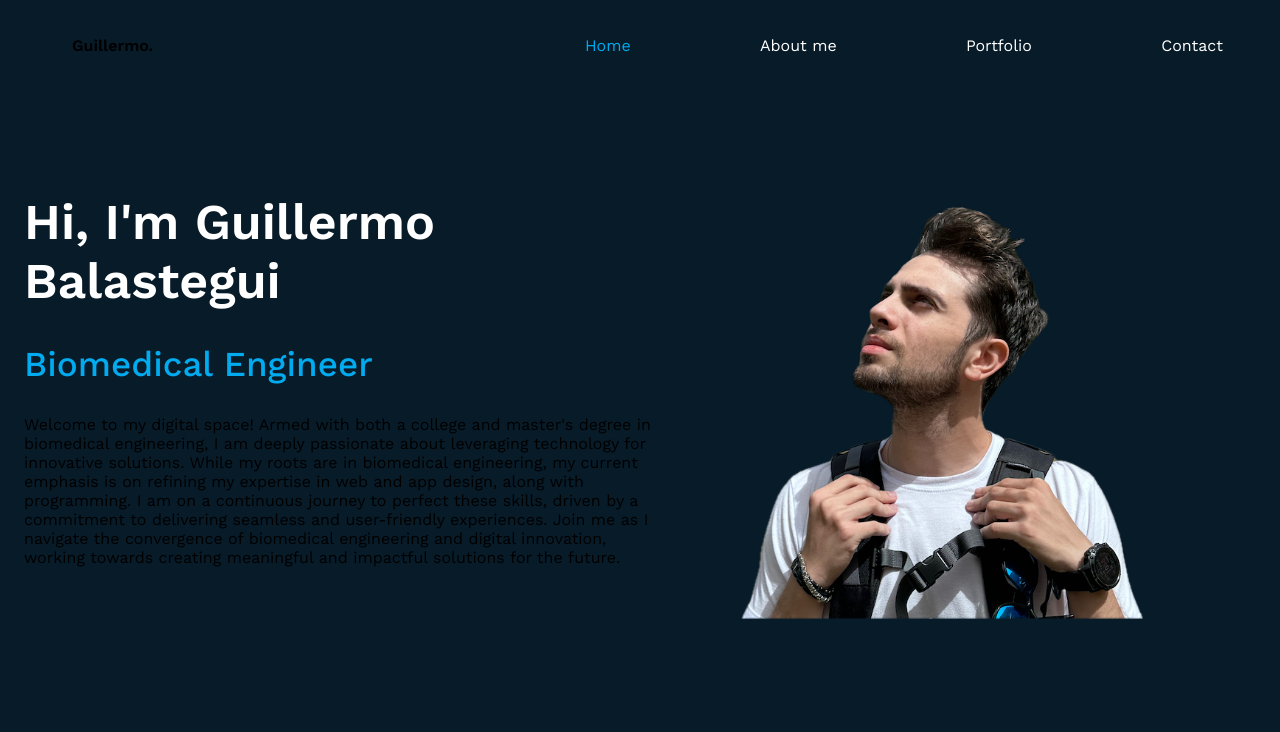
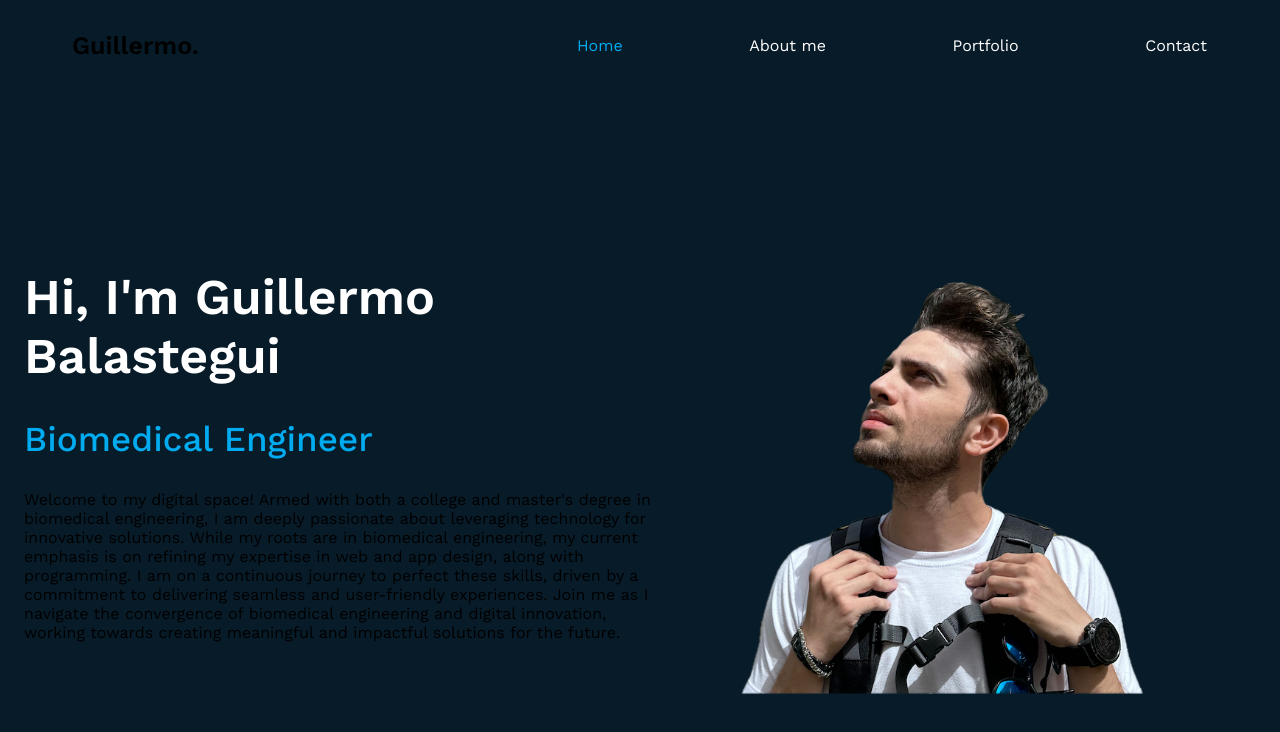
Before and after one commit to Balasteguisson/webportfolio, a Next.js app: page /home in a window 1280 px wide. Shown: the top 732 px of the page. Built offline with nearby package versions, Linux system fonts and the light colour scheme.

Commit message:
Añadido logo y hover para verlo en el nombre

```diff
--- a/src/app/home/layout.tsx
+++ b/src/app/home/layout.tsx
@@ -1,11 +1,14 @@
 import '@/styles/layout.css'
 import PortfolioNavigation from '@/components/portfolioNavigation'
-
+import Image from 'next/image'
 export default function Layout({ children }: { children: React.ReactNode }) {
   return (
     <div className="parentLayout">
       <div className="headerDiv">
-        <div className="logo">Guillermo.</div>
+        <div className="logo">
+          <p>Guillermo.</p>
+          <Image src='/nobcLogo.png' alt='Logo personal de Guillermo' width={180} height={60}/>
+        </div>
         <PortfolioNavigation></PortfolioNavigation>
       </div>
       <div>{children}</div>
--- a/src/styles/intro.css
+++ b/src/styles/intro.css
@@ -21,3 +21,6 @@
     font-weight: 450;
     color: #00abf0;
 }
+
+.portraitContainer img {
+}
--- a/src/styles/layout.css
+++ b/src/styles/layout.css
@@ -3,8 +3,8 @@
     justify-content: space-between;
     height: 75px;
     width: 100%;
-    position: fixed;
     z-index: 100;
+
 }
 
 .logo {
@@ -12,5 +12,26 @@
     align-items: center;
     justify-content: center;
     margin-left: 5vw;
+    position: relative;
+}
+
+.logo p {
     font-weight: 600;
+    font-size: 25px;
+    opacity: 1;
 }
+
+.logo img{
+    position: absolute;
+    opacity: 0;
+    transition: opacity 0.5s ease;
+}
+
+.logo:hover p{
+    opacity: 0;
+    transition: opacity 1s ease;
+}
+
+.logo:hover img {
+    opacity: 1;
+}
--- a/src/styles/navbar.css
+++ b/src/styles/navbar.css
@@ -14,7 +14,7 @@
 
 
 }
-
+.navItem:hover,
 .navItemActive {
     padding: 1px;
     color: #00abf0;
```
Also changed, not shown: public/logo.png (added), public/nobcLogo.png (added).
